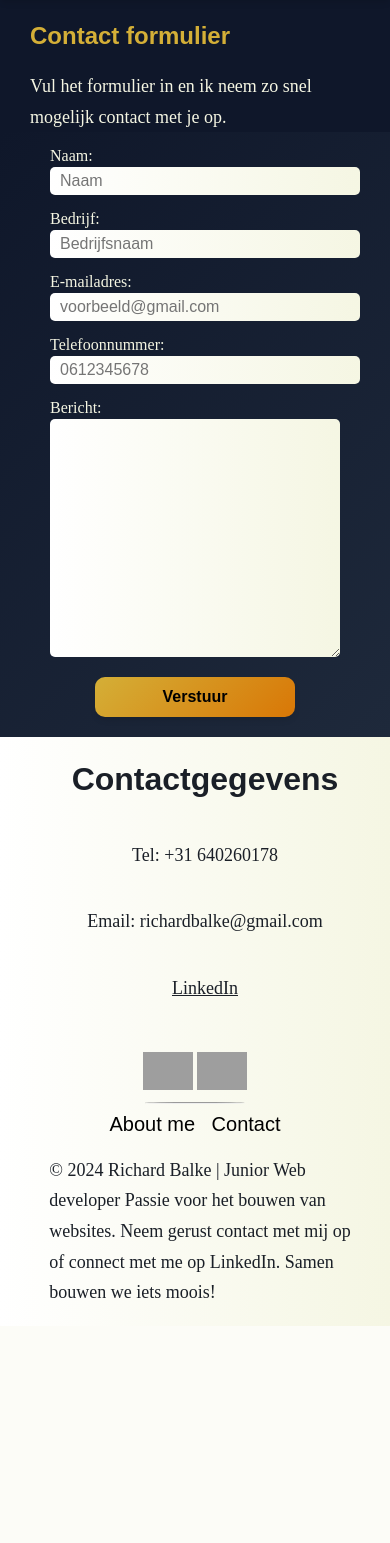
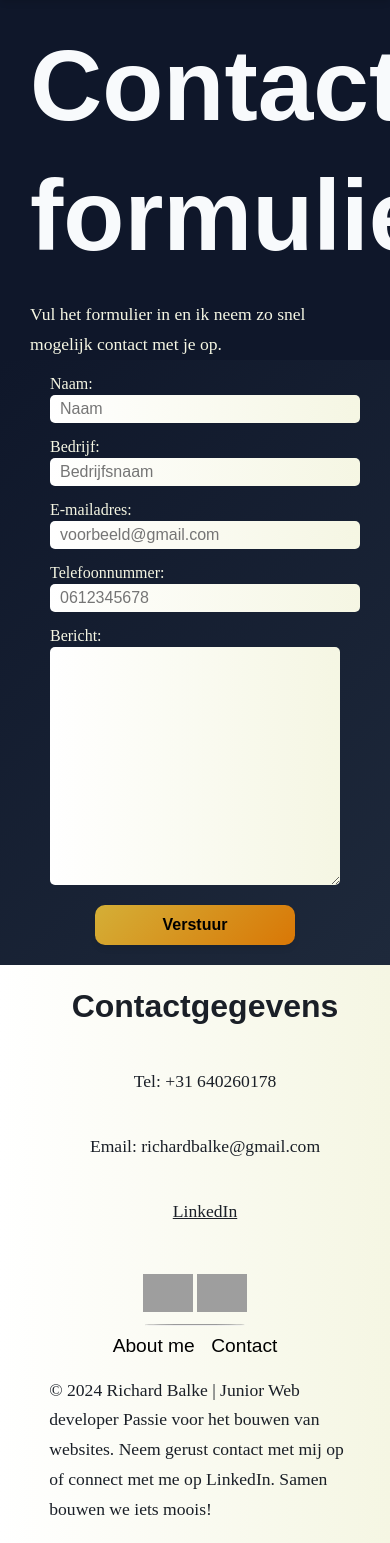
Before and after one commit to RichardBalke/html-portfolio, a PHP site: page /contact.php in a window 390 px wide; the page is wider, and only the part inside the window is pictured. Shown: the part 81-1624 px from the top of that part. Before the commit the page ends 1407 px from the top of that part, so only its background shows below. Run offline with PHP 8.4, Linux system fonts and the light colour scheme; some web fonts are replaced; grey boxes are pictures that could not be loaded.

Commit message:
Vaardigheden scaling fix

```diff
--- a/CSS/style.css
+++ b/CSS/style.css
@@ -16,10 +16,14 @@
   --font-weight-heading: 600;
   --font-weight-paragraph: 400;
   --font-paragraph: "Lora", serif;
-  --font-size-paragraph: 18px;
-  --font-size-nav-button: 16px;
-  --font-size-footer-nav: 20px;
+  --font-size-paragraph: 1.1rem;
+  --font-size-nav-button: 1rem;
+  --font-size-footer-nav: 1.2rem;
   --font-weight-nav: 500;
+  --h2-font-size: 6.25rem;
+  --h3-font-size: 3.75rem;
+  --h4-font-size: 1.25rem;
+  --chart-text: 0.625rem;
 
   /* Shadows */
   --shadow-sm: 0 1px 2px 0 rgb(0 0 0 / 0.05);
@@ -27,7 +31,7 @@
   --shadow-lg: 0 10px 15px -3px rgb(0 0 0 / 0.1);
   --shadow-xl: 0 20px 25px -5px rgb(0 0 0 / 0.1);
 
-  /* Legacy support - gradually replace these */
+ /* Font Sizes */
   --heading1-colour: var(--secondary-color);
   --heading2-colour: var(--text-primary-light);
   --heading3-colour: var(--text-primary-light);
@@ -42,7 +46,7 @@
   --button-background-color: var(--secondary-color);
   --button-margin: 20px;
   --button-color: var(--text-primary);
-  --button-font-size: 16px;
+  --button-font-size: 1rem;
   --button-width: 200px;
   --button-height: 40px;
   --button-cursor: pointer;
@@ -91,6 +95,21 @@ p {
   font-size: var(--font-size-paragraph);
   line-height: 1.7;
   font-weight: var(--font-weight-paragraph);
+}
+
+h2 {
+  font-size: var(--h2-font-size);
+  color: var(--heading2-colour);
+}
+
+h3 {
+  font-size: var(--h3-font-size);
+  color: var(--heading3-colour);
+}
+
+h4 {
+  font-size: var(--h4-font-size);
+  color: var(--heading4-colour);
 }
 
 /* Header styling */
```
Also changed, not shown: CSS/index.css (+38 -23 lines).
